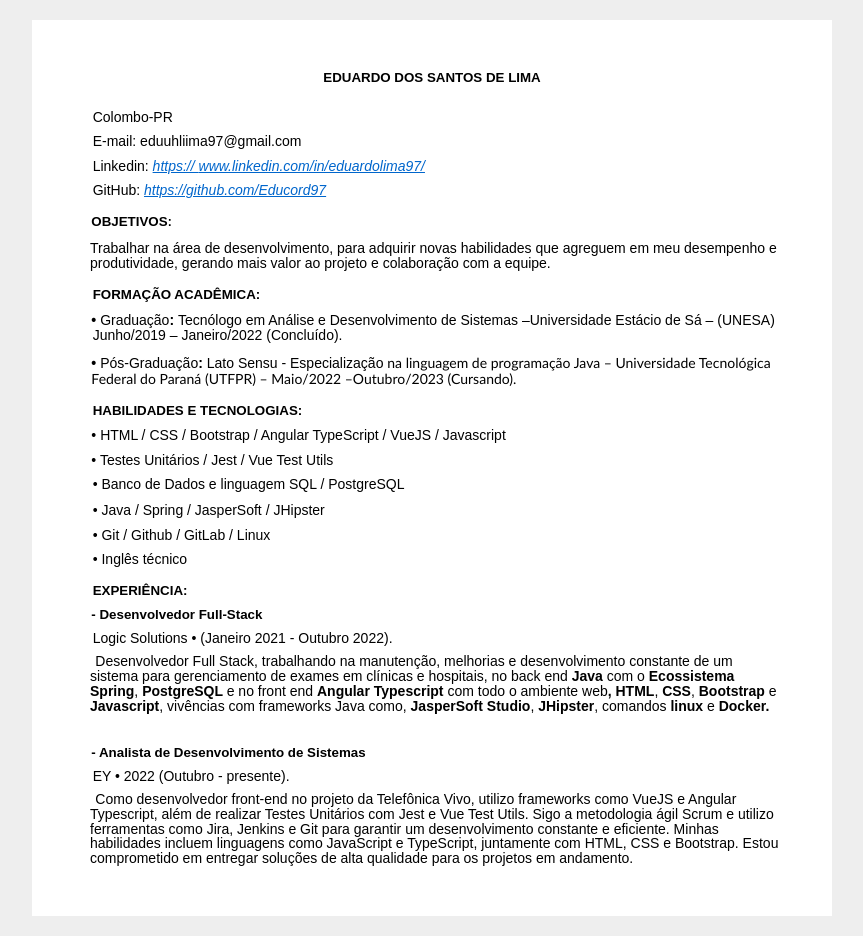
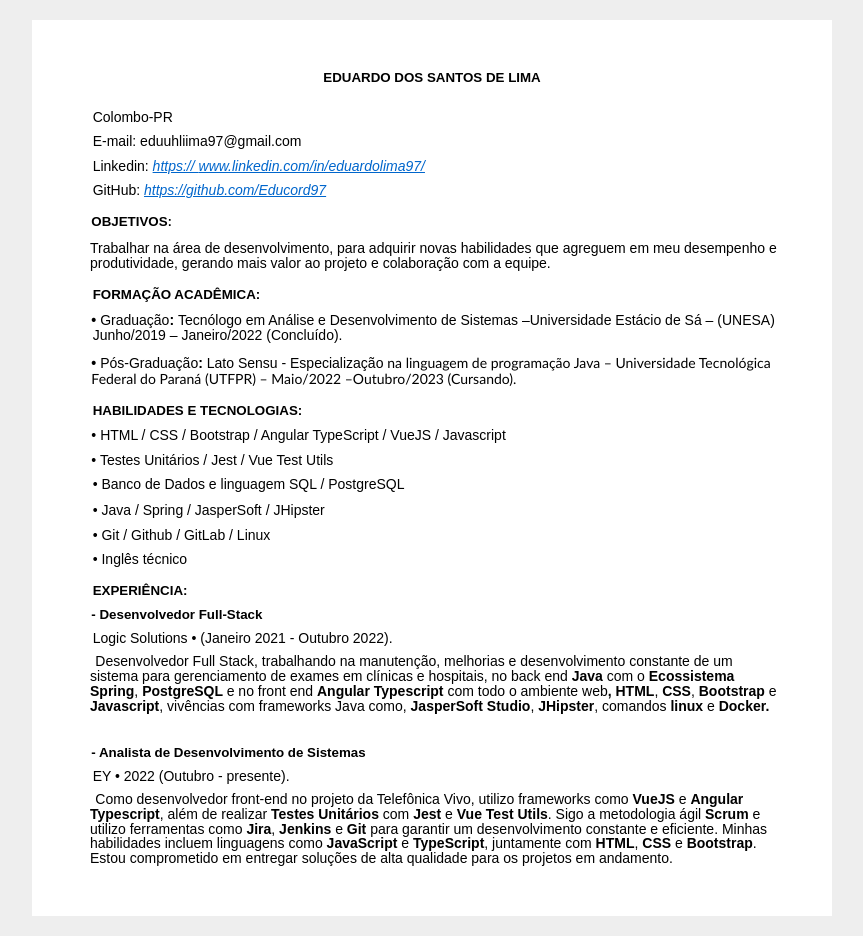
Before and after one commit to Educord97/curriculum-html, a plain HTML site: page index.html in a window 1280 px wide. Shown: the whole page, without its empty margins (208-1071 px from the left). Drawn offline with Linux system fonts and the light colour scheme.

Commit message:
Update index.html

```diff
--- a/index.html
+++ b/index.html
@@ -206,7 +206,7 @@
 
         <h2 style="padding-top: 7pt;padding-left: 7pt;text-indent: 0pt;text-align: left;margin-top: 22px;">- Analista de Desenvolvimento de Sistemas </h2>
          <p style="padding-top: 6pt;padding-left: 8pt;text-indent: 0pt;text-align: left;">EY • 2022 (Outubro - presente).</p>
-    <p style="padding-top: 6pt;padding-left: 6pt;text-indent: 4pt;line-height: 106%;text-align: left;">Como desenvolvedor front-end no projeto da Telefônica Vivo, utilizo frameworks como VueJS e Angular Typescript, além de realizar Testes Unitários com Jest e Vue Test Utils. Sigo a metodologia ágil Scrum e utilizo ferramentas como Jira, Jenkins e Git para garantir um desenvolvimento constante e eficiente. Minhas habilidades incluem linguagens como JavaScript e TypeScript, juntamente com HTML, CSS e Bootstrap. Estou comprometido em entregar soluções de alta qualidade para os projetos em andamento.
+    <p style="padding-top: 6pt;padding-left: 6pt;text-indent: 4pt;line-height: 106%;text-align: left;">Como desenvolvedor front-end no projeto da Telefônica Vivo, utilizo frameworks como <b>VueJS</b> e <b>Angular Typescript</b>, além de realizar <b>Testes Unitários</b> com <b>Jest</b> e <b>Vue Test Utils</b>. Sigo a metodologia ágil <b>Scrum</b> e utilizo ferramentas como <b>Jira</b>, <b>Jenkins</b> e <b>Git</b> para garantir um desenvolvimento constante e eficiente. Minhas habilidades incluem linguagens como <b>JavaScript</b> e <b>TypeScript</b>, juntamente com <b>HTML</b>, <b>CSS</b> e <b>Bootstrap</b>. Estou comprometido em entregar soluções de alta qualidade para os projetos em andamento.
         </p>
 </div>
 </body>
```
